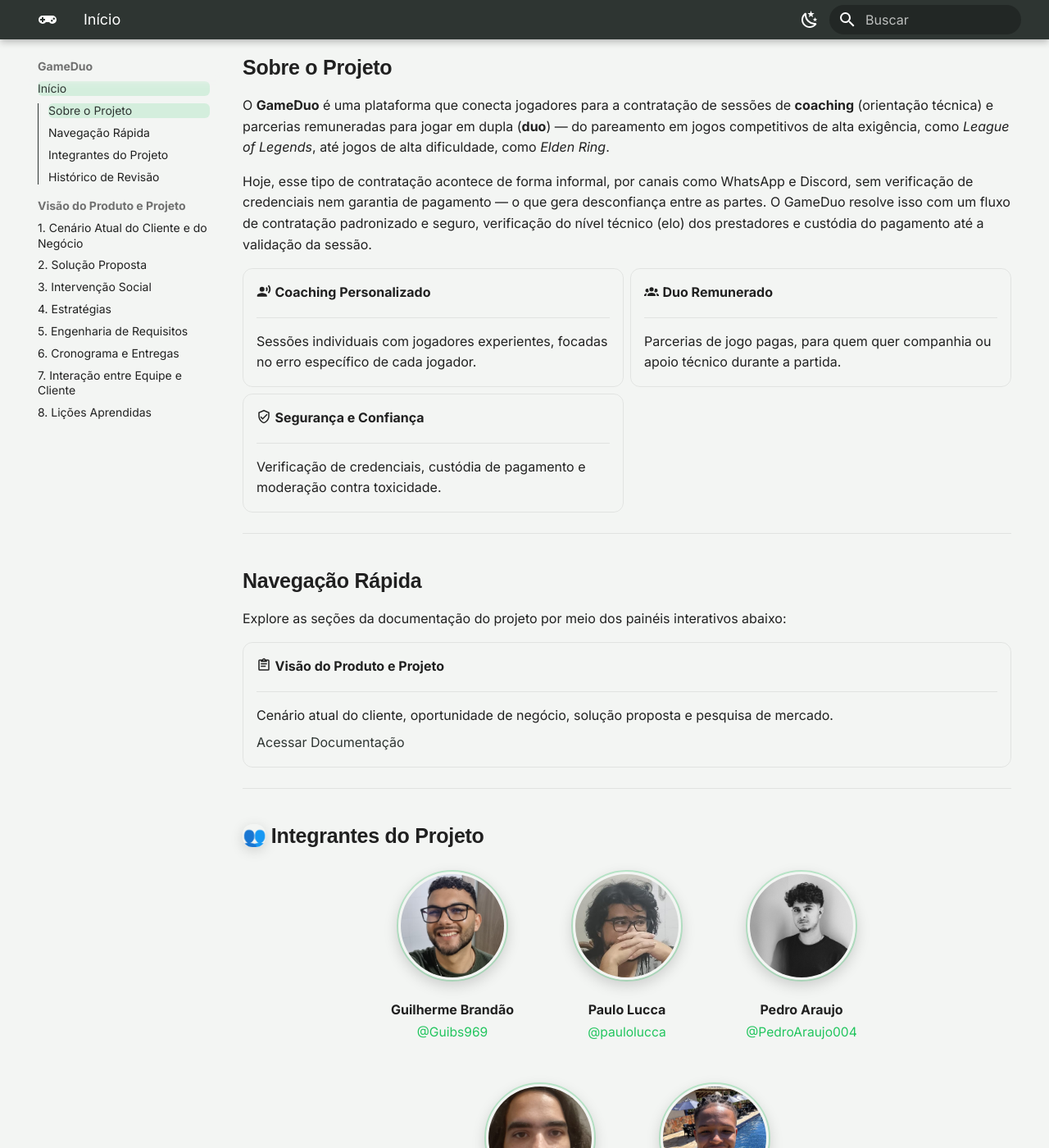
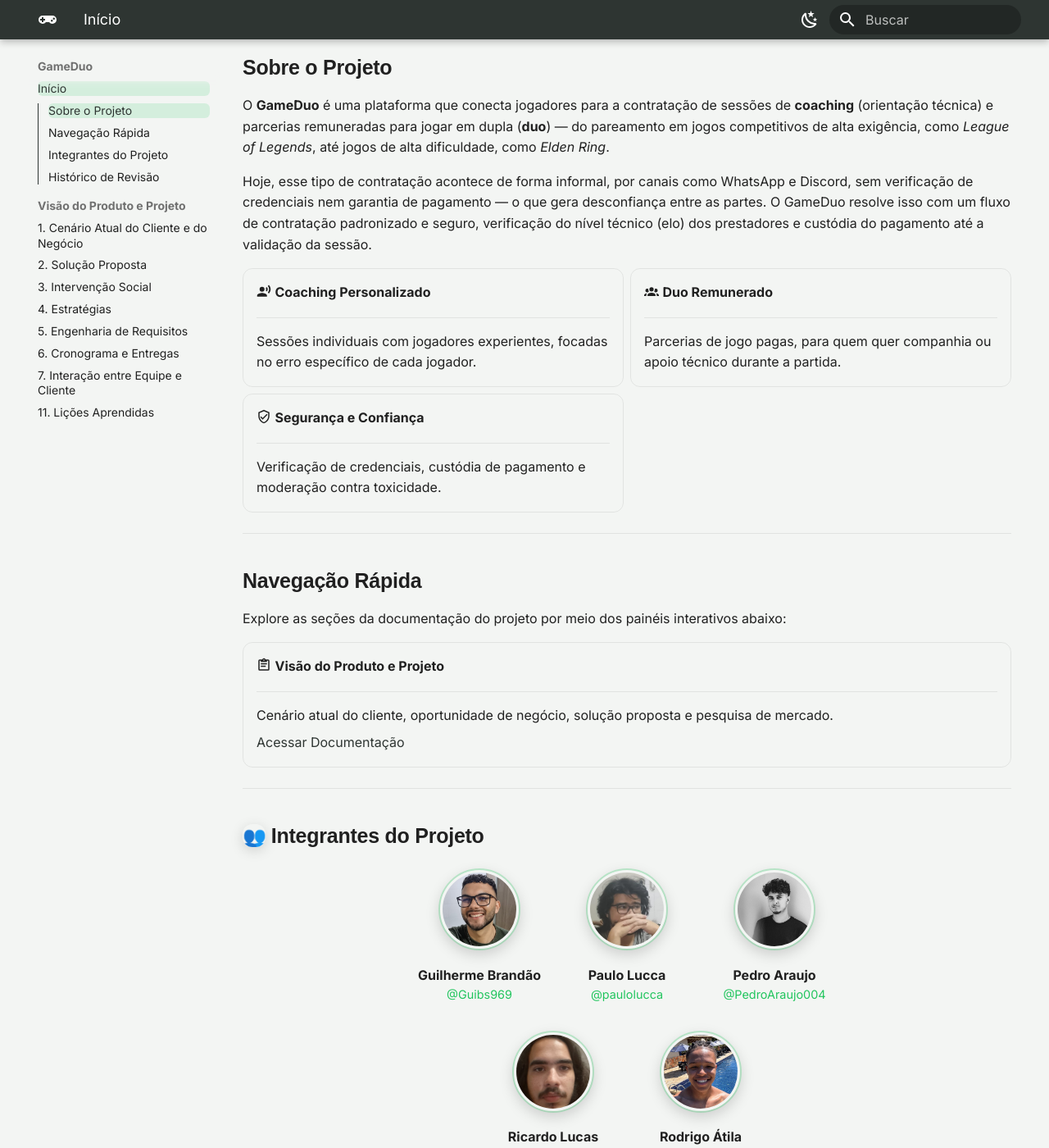
Before and after one commit to mdsreq-fga-unb/REQ-2026.2-T02-GameDuo, an MkDocs documentation site: the page built from docs/index.md, in a window 1280 px wide and 1400 px high, scrolled down 267 px. Shown: the whole window at 82% size. Built offline with MkDocs 1.6.1 and Material for MkDocs 9.7.7, drawn with Linux system fonts in a browser that asks for light colours; emoji names are drawn with the system emoji font.

Commit message:
Corrgindo coisas

```diff
--- a/docs/stylesheets/extra.css
+++ b/docs/stylesheets/extra.css
@@ -158,28 +158,29 @@
   display: flex;
   flex-wrap: wrap;
   justify-content: center;
-  gap: 2.5rem 2.25rem;
-  max-width: 620px;
-  margin: 1.6em auto;
+  gap: 1.75rem 1.5rem;
+  max-width: 560px;
+  margin: 1.5em auto;
   padding: 0;
   list-style: none;
 }
 
 .md-typeset ul.gd-team > li {
-  width: 168px;
+  width: 150px;
   margin: 0;
   text-align: center;
 }
 
-.md-typeset .gd-team__card {
+.md-typeset ul.gd-team .gd-team__card {
   display: block;
   text-decoration: none;
   color: inherit;
 }
 
-.md-typeset .gd-team img {
-  width: 132px;
-  height: 132px;
+.md-typeset ul.gd-team li img {
+  width: 96px !important;
+  height: 96px !important;
+  max-width: 96px;
   border-radius: 50%;
   object-fit: cover;
   border: 3px solid var(--md-default-bg-color);
@@ -188,23 +189,25 @@
   transition: transform .18s ease, outline-color .18s ease, box-shadow .18s ease;
 }
 
-.md-typeset a.gd-team__card:hover img,
-.md-typeset a.gd-team__card:focus-visible img {
+.md-typeset ul.gd-team a.gd-team__card:hover img,
+.md-typeset ul.gd-team a.gd-team__card:focus-visible img {
   transform: translateY(-4px);
   outline-color: var(--md-accent-fg-color);
-  box-shadow: 0 14px 26px rgba(34, 197, 94, 0.28);
+  box-shadow: 0 12px 22px rgba(34, 197, 94, 0.28);
 }
 
-.md-typeset .gd-team .gd-team__name {
+.md-typeset ul.gd-team .gd-team__name {
   display: block;
-  margin-top: .85rem;
+  margin-top: .7rem;
   font-weight: 700;
+  font-size: .8rem;
+  line-height: 1.25;
   color: var(--md-default-fg-color);
 }
 
-.md-typeset .gd-team .gd-team__handle {
+.md-typeset ul.gd-team .gd-team__handle {
   display: block;
   margin-top: .1rem;
-  font-size: .78rem;
+  font-size: .72rem;
   color: var(--md-accent-fg-color);
 }
--- a/mkdocs.yml
+++ b/mkdocs.yml
@@ -72,4 +72,4 @@
       - "5. Engenharia de Requisitos": visao-produto/engenharia-requisitos.md
       - "6. Cronograma e Entregas": visao-produto/cronograma-entregas.md
       - "7. Interação entre Equipe e Cliente": visao-produto/interacao-equipe.md
-      - "8. Lições Aprendidas": visao-produto/licoes-aprendidas.md
+      - "11. Lições Aprendidas": visao-produto/licoes-aprendidas.md
```
